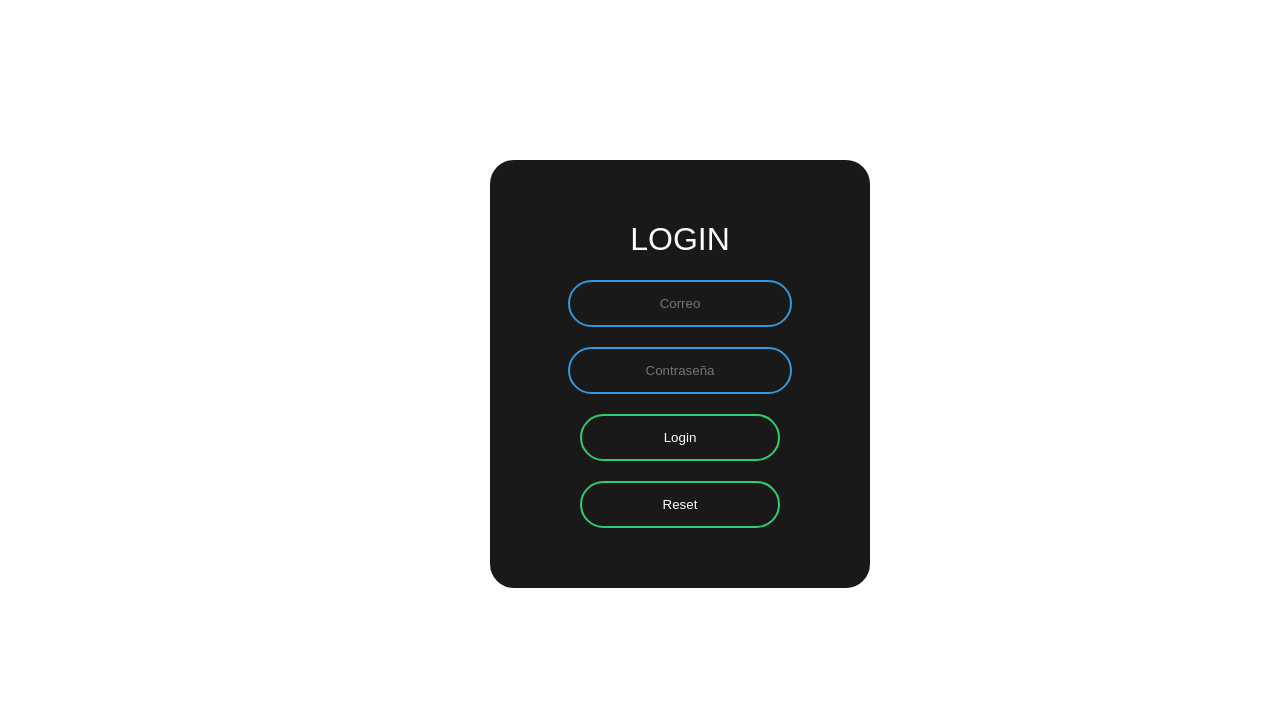
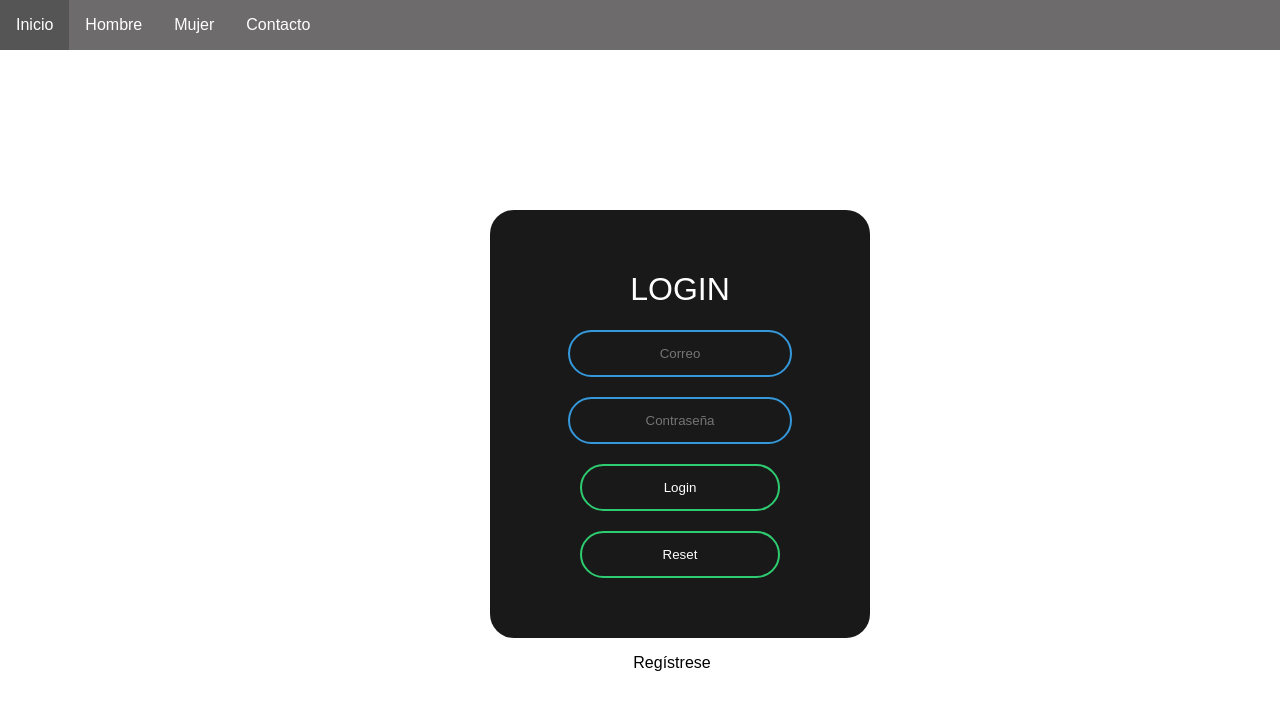
Before and after one commit to jhonhernandez300/GestionCompras, an Angular app in the folder front/compras/: page / in a window 1280 px wide. Shown: the top 710 px of the page. Built offline with nearby package versions, Linux system fonts and the light colour scheme.

Commit message:
Radbutton arreglados, menu puesto

```diff
--- a/front/compras/src/app/app.component.html
+++ b/front/compras/src/app/app.component.html
@@ -1,2 +1,2 @@
-<!-- <app-menu></app-menu> -->
+<app-menu></app-menu>
 <router-outlet></router-outlet>
--- a/front/compras/src/app/components/comprador/guardar-comprador/guardar-comprador.component.css
+++ b/front/compras/src/app/components/comprador/guardar-comprador/guardar-comprador.component.css
@@ -104,3 +104,25 @@ input[type="button"] {
 #the-form select::-ms-expand {
     display: none; /* Oculta la flecha predeterminada del select en IE Edge */
 }
+
+.radio-container {
+    display: flex;
+    flex-direction: column;
+    color: white; /* Cambiar el color del texto a blanco */
+    padding-left: 7rem;
+  }
+
+  .radio-row {
+    display: flex;
+    align-items: center; /* Alinear elementos horizontalmente */
+    justify-content: flex-start; /* Alinear elementos a la izquierda */
+    margin-bottom: 5px; /* Espacio entre cada fila */
+  }
+
+  .radio-row label {
+    margin-left: 10px; /* Espacio entre radio button y etiqueta */
+  }
+
+  #invalid-feedback-rad{
+    padding-right: 7rem;
+  }
--- a/front/compras/src/app/components/comprador/guardar-comprador/guardar-comprador.component.html
+++ b/front/compras/src/app/components/comprador/guardar-comprador/guardar-comprador.component.html
@@ -40,7 +40,8 @@
             />
             <div *ngIf="submitted && form['CorreoElectronico'].errors" class="invalid-feedback">
               <div *ngIf="form['CorreoElectronico']?.errors?.['required']">Requerido</div>
-              <div *ngIf="form['CorreoElectronico']?.errors?.['minlength']">Mínimo de 9 caracteres</div>
+              <div *ngIf="form['CorreoElectronico']?.errors?.['pattern']">Formato de correo electrónico inválido</div>
+              <div *ngIf="form['CorreoElectronico']?.errors?.['minlength']">Mínimo de 3 caracteres</div>
               <div *ngIf="form['CorreoElectronico']?.errors?.['maxlength']">Máximo de 30 caracteres</div>
             </div>
           </div>
@@ -114,17 +115,19 @@
           </div>
         </div>
 
-        <div>
-          <input
-            type="text"
-            formControlName="Rol"
-            placeholder="Rol"
-            [ngClass]="{ 'is-invalid': submitted && form['Rol'].errors }"
-          />
-          <div *ngIf="submitted && form['Rol'].errors" class="invalid-feedback">
+        <div class="radio-container">
+          <div class="radio-row">
+            <input type="radio" id="administrador" name="rol" value="Administrador" formControlName="Rol">
+            <label for="administrador">Administrador</label>
+          </div>
+
+          <div class="radio-row">
+            <input type="radio" id="empleado" name="rol" value="Empleado" formControlName="Rol" checked>
+            <label for="empleado">Empleado</label>
+          </div>
+
+          <div *ngIf="submitted && form['Rol'].errors" id="invalid-feedback-rad">
             <div *ngIf="form['Rol']?.errors?.['required']">Requerido</div>
-            <div *ngIf="form['Rol']?.errors?.['minlength']">Mínimo de 3 caracteres</div>
-            <div *ngIf="form['Rol']?.errors?.['maxlength']">Mínimo de 30 caracteres</div>
           </div>
         </div>
 
--- a/front/compras/src/app/components/comprador/guardar-comprador/guardar-comprador.component.ts
+++ b/front/compras/src/app/components/comprador/guardar-comprador/guardar-comprador.component.ts
@@ -4,6 +4,7 @@ import { IComprador } from '../../../data/IComprador';
 import { CompradorService } from '../../../data/comprador.service';
 import { ReactiveFormsModule } from '@angular/forms';
 import { FormsModule } from '@angular/forms';
+import { FormControl } from '@angular/forms';
 
 @Component({
   selector: 'app-guardar-comprador',
@@ -22,13 +23,13 @@ export class GuardarCompradorComponent implements OnInit {
       IdComprador:['58650f7d-2495-4a2c-9092-493dc2ecda63'],
       Nombres: ['', [Validators.required, Validators.minLength(3), Validators.maxLength(30)]],
       Apellidos: ['', [Validators.required, Validators.minLength(3), Validators.maxLength(30)]],
-      CorreoElectronico: ['', [Validators.required, Validators.minLength(3), Validators.maxLength(30)]],
+      CorreoElectronico: ['', [Validators.required, Validators.pattern(/^\w+([\.-]?\w+)*@\w+([\.-]?\w+)*(\.\w{2,3})+$/), Validators.minLength(3), Validators.maxLength(30)]],
       TipoDeDocumento: ['', [Validators.required, Validators.minLength(3), Validators.maxLength(30)]],
       NumeroDeDocumento: ['', [Validators.required, Validators.minLength(5), Validators.maxLength(16)]],
       Contrasena: ['', [Validators.required, Validators.minLength(3), Validators.maxLength(30)]],
       Genero: ['Masculino', Validators.required],
       Direccion: ['', [Validators.required, Validators.minLength(7), Validators.maxLength(30)]],
-      Rol: ['', [Validators.required, Validators.minLength(3), Validators.maxLength(30)]]
+      Rol: ['', Validators.required]
     });
   }
 
--- a/front/compras/src/app/components/comprador/login-comprador/login-comprador.component.css
+++ b/front/compras/src/app/components/comprador/login-comprador/login-comprador.component.css
@@ -7,7 +7,7 @@ p{
 }
 a {
     text-decoration: none;
-    color: white;
+    color: black;
 }
 #global{
     display: flex;
--- a/front/compras/src/app/components/menu/menu.component.css
+++ b/front/compras/src/app/components/menu/menu.component.css
@@ -0,0 +1,24 @@
+.menu {
+    background-color: #6d6b6b;
+  }
+
+  .menu-list {
+    list-style-type: none;
+    padding: 0;
+    margin: 0;
+  }
+
+  .menu-item {
+    display: inline-block;
+  }
+
+  .menu-item a {
+    display: block;
+    color: white;
+    padding: 1rem;
+    text-decoration: none;
+  }
+
+  .menu-item a:hover {
+    background-color: #555;
+  }
--- a/front/compras/src/app/components/menu/menu.component.html
+++ b/front/compras/src/app/components/menu/menu.component.html
@@ -1 +1,8 @@
-<p>menu works!</p>
+<nav class="menu">
+    <ul class="menu-list">
+      <li class="menu-item"><a href="#">Inicio</a></li>
+      <li class="menu-item"><a href="#">Hombre</a></li>
+      <li class="menu-item"><a href="#">Mujer</a></li>
+      <li class="menu-item"><a href="#">Contacto</a></li>
+    </ul>
+  </nav>
```
